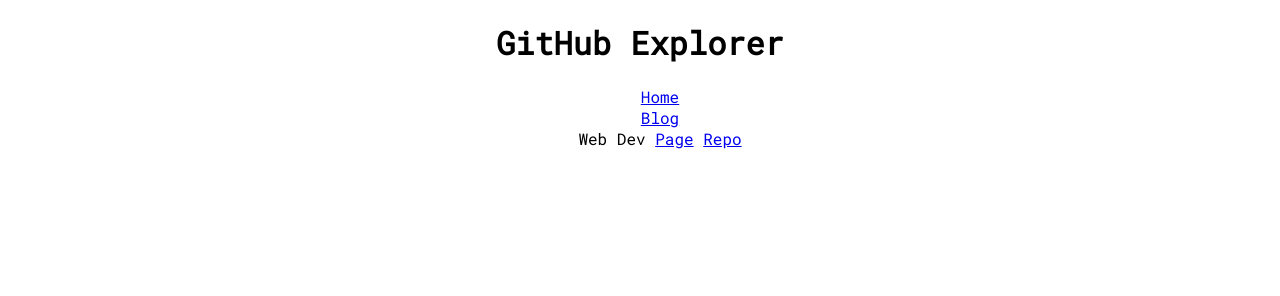
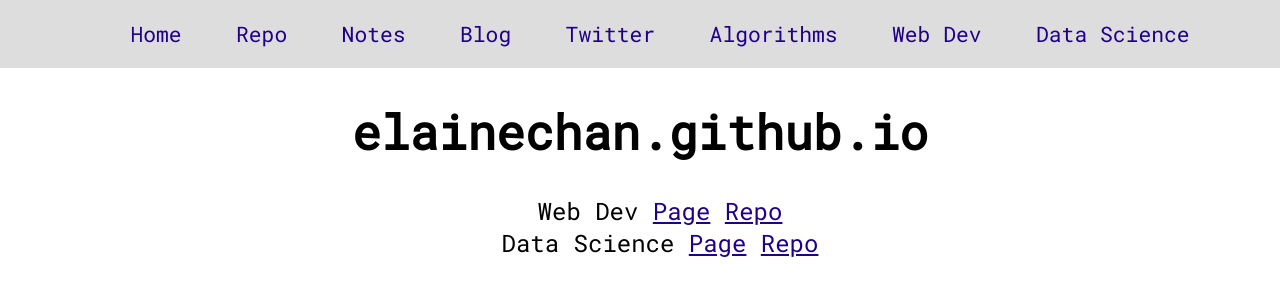
Before and after one commit to elainechan/old.elainechan.github.io, a plain HTML site: page index.html in a window 1280 px wide. Drawn offline with Linux system fonts and the light colour scheme.

Commit message:
unify design, add links, change h1

```diff
--- a/index.css
+++ /dev/null
@@ -1,14 +0,0 @@
-html {
-    font-family: "Roboto Mono", monospace;
-}
-
-body {
-    margin-left: auto;
-    margin-right: auto;
-    text-align: center
-}
-
-ul {
-    list-style-position: inside;
-    list-style-type: none;
-}
--- a/index.html
+++ b/index.html
@@ -3,7 +3,7 @@
 
   <head>
     <meta charset="utf-8">
-    <link rel="stylesheet" href="./index.css" type="text/css">
+    <link rel="stylesheet" href="./main.css" type="text/css">
     <link href="https://fonts.googleapis.com/css?family=Roboto+Mono" rel="stylesheet">
     <title>elainechan.github.io</title>
   </head>
@@ -12,23 +12,34 @@
 
     <header role="banner">
 
-        <h1>GitHub Explorer</h1>
+            <nav role="navigation">
+                <ul>
+                    <li><a href="https://elainechan.github.io/">Home</a></li>
+                    <li><a href="https://github.com/elainechan/elainechan.github.io">Repo</a></li>
+                    <li><a href="https://github.com/elainechan/notes/">Notes</a></li>
+                    <li><a href="https://elainechan.nyc/">Blog</a></li>
+                    <li><a href="https://twitter.com/chanversus/">Twitter</a></li>
+                    <li><a href="https://elainechan.github.io/algorithms/">Algorithms</a></li>
+                    <li><a href="https://elainechan.github.io/webdev/">Web Dev</a></li>
+                    <li><a href="https://elainechan.github.io/datascience/">Data Science</a></li>
+                </ul>
+            </nav>
+    </header>
 
-        <nav role="navigation">
-            <ul>
-                <li><a href="https://elainechan.github.io">Home</a></li>
-                <li><a href="https://elainechan.nyc">Blog</a></li>
+    <main role="main">
+    <h1>elainechan.github.io</h1>
+        <ul>
                 <li>
                     Web Dev
                     <a href="https://elainechan.github.io/webdev">Page</a>
                     <a href="https://github.com/elainechan/webdev">Repo</a>
                 </li>
-            </ul>
-        </nav>
-    </header>
-
-    <main role="main">
-
+                <li>
+                    Data Science
+                    <a href="https://elainechan.github.io/datascience/">Page</a>
+                    <a href="https://github.com/elainechan/datascience">Repo</a>
+                </li>
+        </ul>
     </main>
 
   </body>
--- /dev/null
+++ b/main.css
@@ -0,0 +1,54 @@
+body {
+    margin-top: 0;
+    margin-right: auto;
+    margin-left: auto;
+    text-align: center;
+    font-family: "Roboto Mono", monospace;
+    font-size: 18pt;
+}
+
+h1 {
+    font-size: 36pt;
+}
+
+h2 {
+    font-size: 24pt;
+}
+
+li {
+    list-style-type: none;
+}
+
+nav li {
+    display: inline-block;
+}
+
+nav ul {
+    list-style-position: inside;
+    margin: 0;
+    background-color: #DDDDDD;
+}
+
+nav li a {
+    display: inline-block;
+    text-align: center;
+    text-decoration: none;
+    font-size: 16pt;
+    padding: 20px;
+}
+
+nav li a:hover {
+    background-color: #AAAAAA;
+}
+
+li a:link {
+color: #200088;
+}
+
+li a:hover {
+    color: #2000F0;
+}
+
+li a:visited {
+    color: #101010;
+}
```
